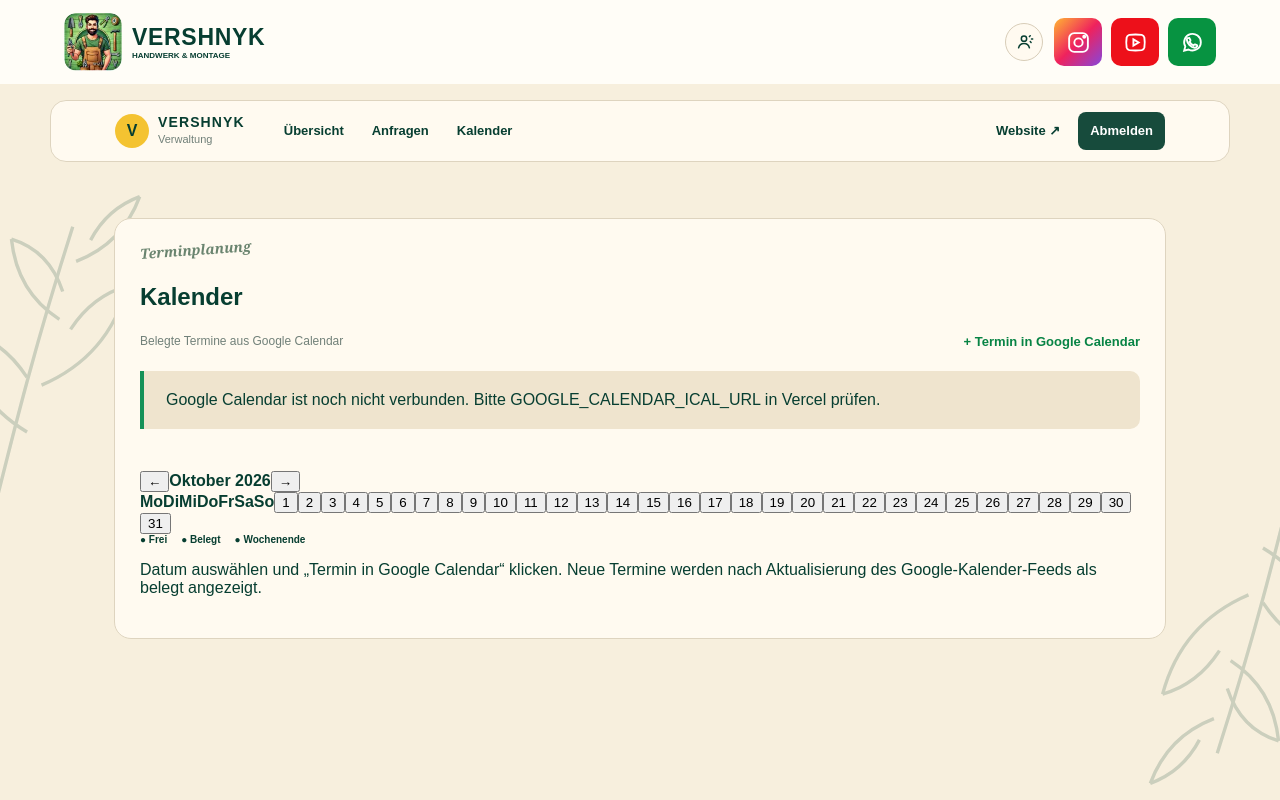
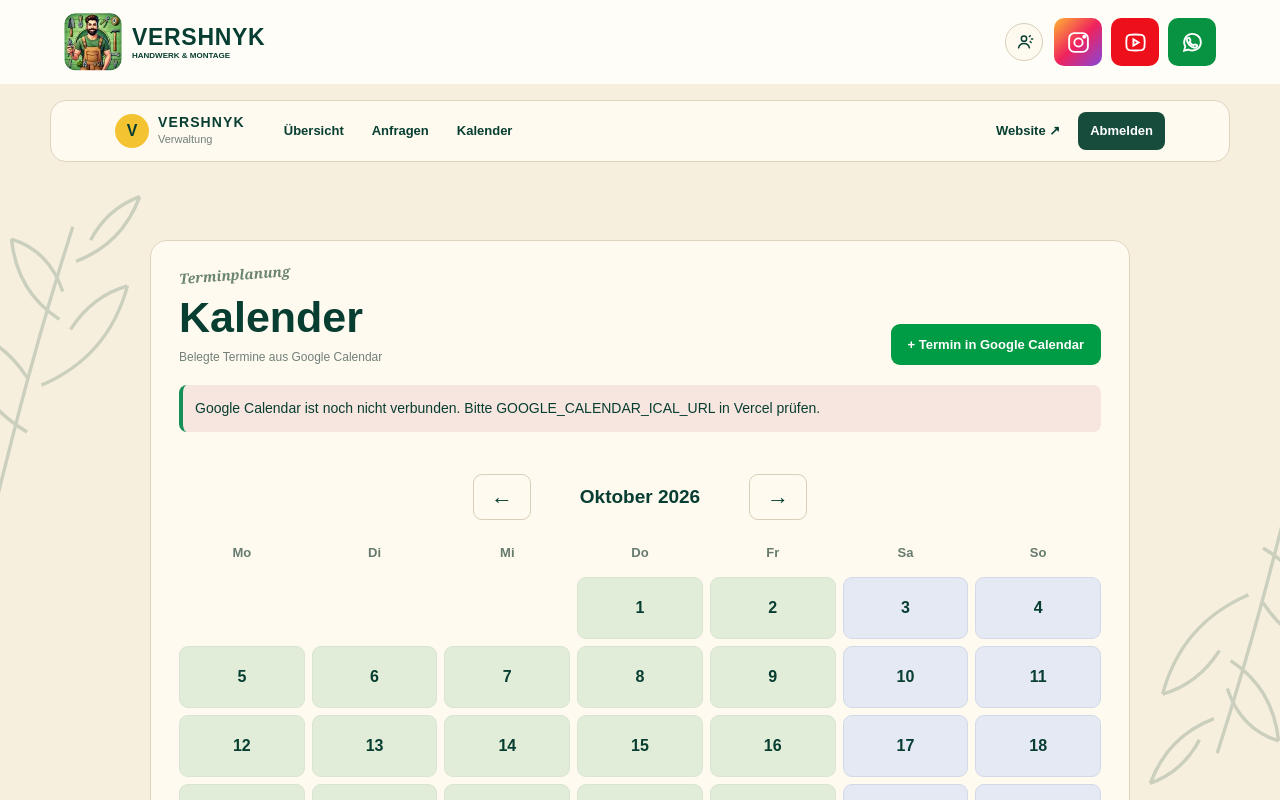
Before and after one commit to ch-ua/vershnyk-com, a Next.js app: page /admin/kalender in a window 1280 px wide. Shown: the top 800 px of the page. Built offline with nearby package versions, Linux system fonts and the light colour scheme; no server answers; the database is empty.

Commit message:
Style live admin calendar and new-request navigation badge

```diff
--- a/src/app/globals.css
+++ b/src/app/globals.css
@@ -761,3 +761,22 @@
 .whatsappContact>input{width:100%;padding:13px 15px;min-height:48px;border:1px solid #d8cdb8;border-radius:10px;background:#fffdf8;font-size:16px;color:#073e31}
 .whatsappContact>small{font-size:13px;line-height:1.5;color:#61756b}
 .whatsappMark{display:inline-flex;align-items:center;justify-content:center;background:#25d366;color:white;width:24px;height:24px;border-radius:50%;font-size:17px}
+
+.adminCountBadge{display:inline-flex;align-items:center;justify-content:center;min-width:21px;height:21px;padding:0 6px;margin-left:7px;background:#f6c532;color:#073e31;border-radius:20px;font-size:12px;font-weight:800}
+.adminCalendar{max-width:980px;margin:40px auto;padding:28px}
+.adminCalendar h1{font-size:clamp(30px,4vw,43px);margin:5px 0}
+.calendarNewEvent{display:inline-block;background:#009b45;color:white!important;padding:13px 17px;border-radius:9px;text-decoration:none;font-size:14px;font-weight:700}
+.calendarMonthNav{display:flex;align-items:center;justify-content:center;gap:24px;margin:25px 0 15px}
+.calendarMonthNav strong{font-size:19px;min-width:170px;text-align:center}
+.calendarMonthNav button{border:1px solid #d9ceb8;border-radius:9px;background:#fffaf0;padding:9px 17px;font-size:22px;cursor:pointer;color:#073e31}
+.calendarGrid{display:grid;grid-template-columns:repeat(7,minmax(0,1fr));gap:7px}
+.calendarGrid>b{text-align:center;padding:10px 0;font-size:13px;color:#667b6e}
+.calendarGrid>button{min-height:62px;border:1px solid #d9e4d3;background:#e1edd8;color:#073e31;border-radius:9px;font-size:16px;font-weight:700;cursor:pointer}
+.calendarGrid>button.occupied{background:#efdfda;border-color:#dcbeb5}
+.calendarGrid>button.weekend{background:#e5e9f3;border-color:#d2d9e8}
+.calendarGrid>button.selected{outline:3px solid #e0ad32;outline-offset:-3px}
+.calendarLegend{display:flex;gap:22px;flex-wrap:wrap;margin-top:15px;font-size:13px}
+.calendarLegend span:nth-child(1){color:#558c45}.calendarLegend span:nth-child(2){color:#af786a}.calendarLegend span:nth-child(3){color:#7886a3}
+.calendarHint,.calendarNotice{font-size:14px;line-height:1.6;margin-top:20px}
+.calendarNotice{background:#f7e5df;padding:12px;border-radius:8px}
+@media(max-width:600px){.adminCalendar{padding:15px}.calendarGrid{gap:4px}.calendarGrid>button{min-height:43px;font-size:14px}.adminCalendar .adminPanelHead{align-items:flex-start;gap:15px;flex-wrap:wrap}}
```
